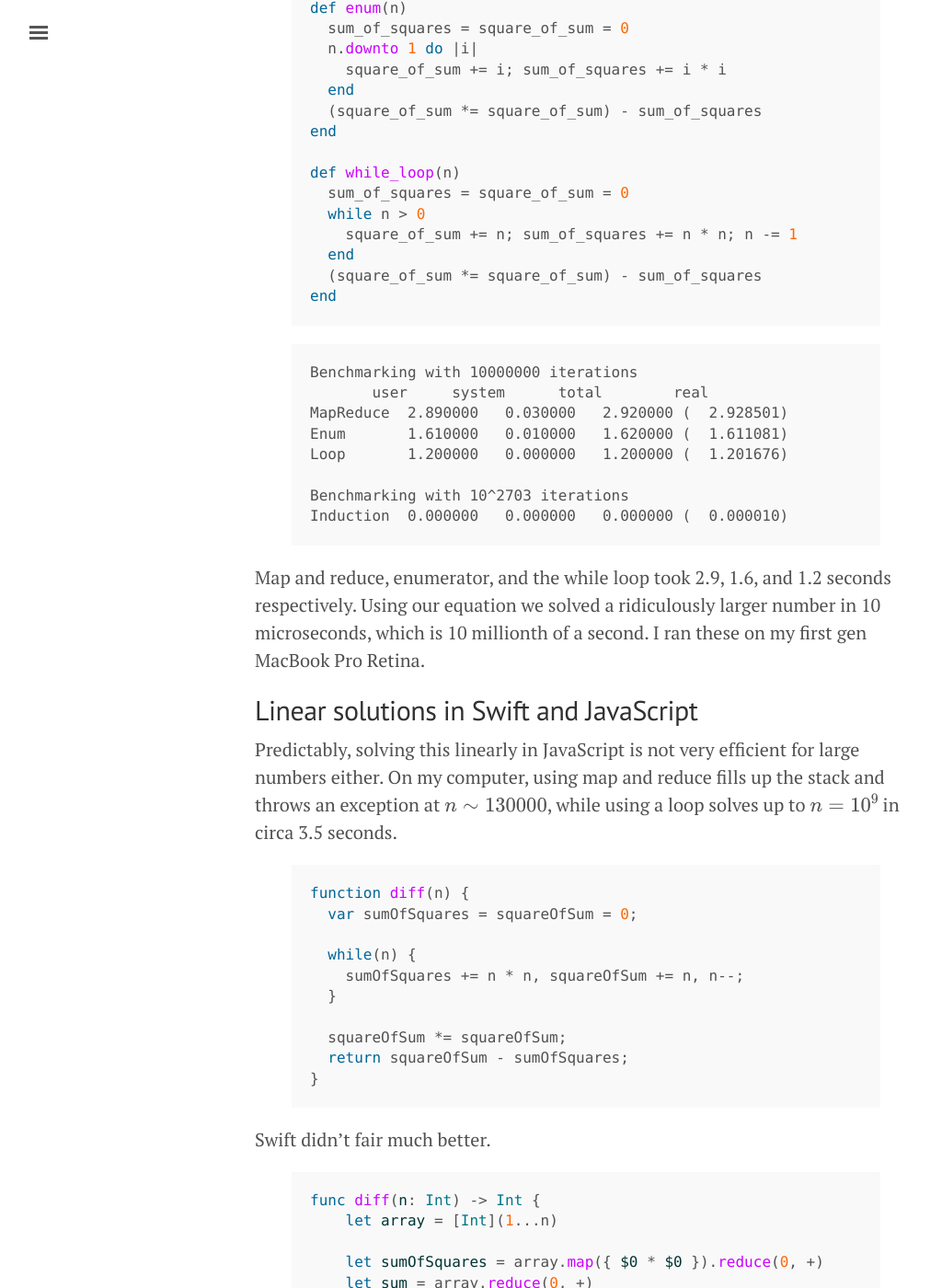
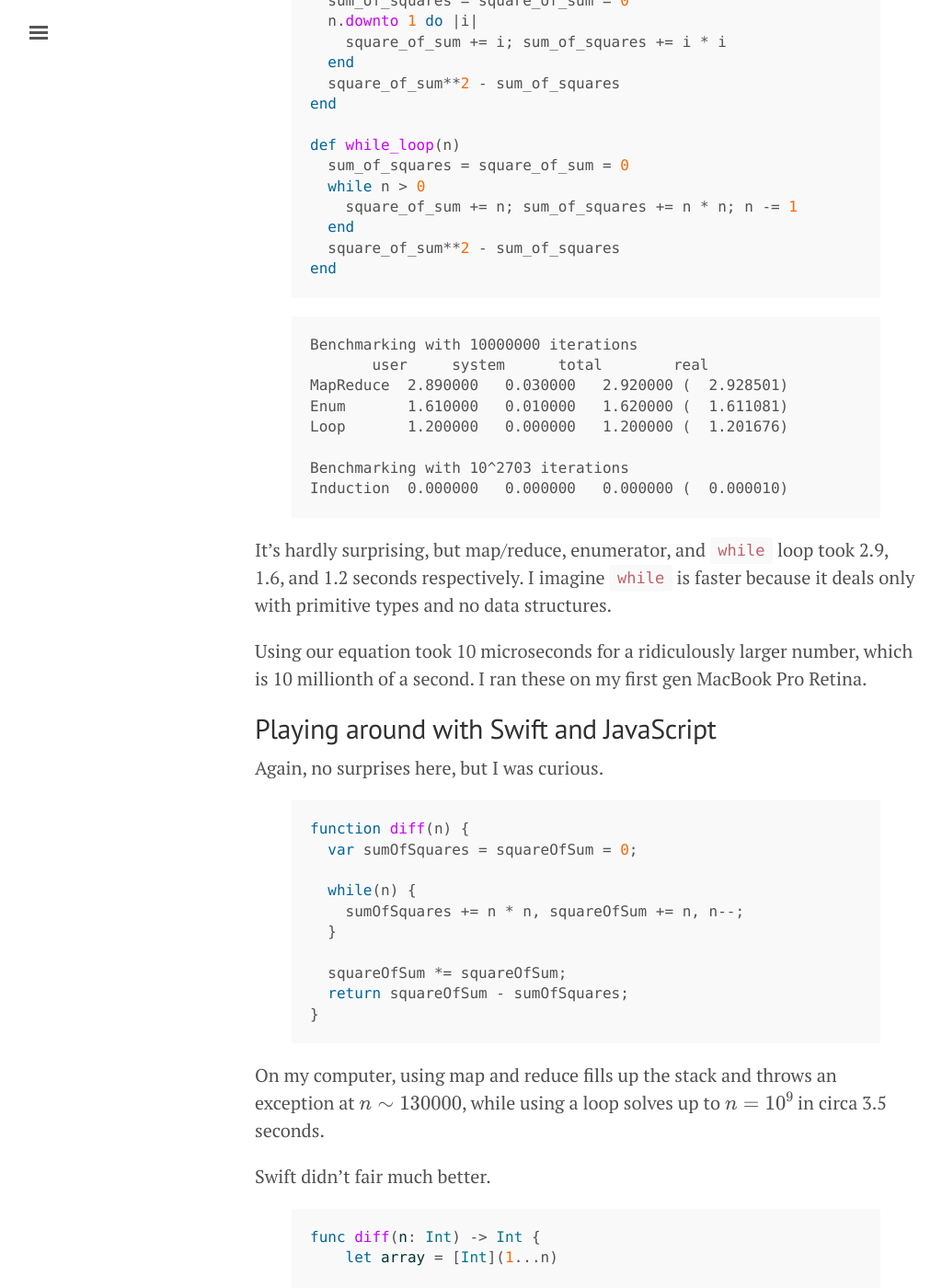
Before and after one commit to abitdodgy/blog, a Jekyll site: the page built from _posts/2015-09-06-project-euler-problem-6.md, in a window 1280 px wide and 1400 px high, scrolled down 2212 px. Shown: the whole window at 92% size, without its empty margins (3-1027 px from the left). Built offline with Jekyll 4.4.1, drawn with Linux system fonts in a browser that asks for light colours; formulas are drawn with MathJax 3; some of the changed text lies outside the part shown.

Commit message:
improves project euler post

```diff
--- a/_posts/2015-09-06-project-euler-problem-6.md
+++ b/_posts/2015-09-06-project-euler-problem-6.md
@@ -19,13 +19,13 @@ Up to $$n = 100$$ it is trivial, but we can use [math][1] to solve it up to mass
 
 ## Linear solution
 
-Sometimes the most obvious solution isn't necessarily the best one. Let's consider the problem linearly.
+Sometimes the most obvious solution isn't necessarily the best one.
 
 $$
 (1 + 2 + 3 + \cdots + 100)^2 + (1^2 + 2^2 + 3^2 + \cdots + 100^2)
 $$
 
-We can easily solve this in Ruby.
+This was my first try in Ruby.
 
 {% highlight ruby %}
 (1..100).reduce(:+)**2 - (1..100).map { |n| n**2 }.reduce(:+)
@@ -73,7 +73,7 @@ def enum(n)
   n.downto 1 do |i|
     square_of_sum += i; sum_of_squares += i * i
   end
-  (square_of_sum *= square_of_sum) - sum_of_squares
+  square_of_sum**2 - sum_of_squares
 end
 
 def while_loop(n)
@@ -81,7 +81,7 @@ def while_loop(n)
   while n > 0
     square_of_sum += n; sum_of_squares += n * n; n -= 1
   end
-  (square_of_sum *= square_of_sum) - sum_of_squares
+  square_of_sum**2 - sum_of_squares
 end
 {% endhighlight %}
 
@@ -96,11 +96,13 @@ Benchmarking with 10^2703 iterations
 Induction  0.000000   0.000000   0.000000 (  0.000010)
 {% endhighlight %}
 
-Map and reduce, enumerator, and the while loop took 2.9, 1.6, and 1.2 seconds respectively. Using our equation we solved a ridiculously larger number in 10 microseconds, which is 10 millionth of a second. I ran these on my first gen MacBook Pro Retina.
+It's hardly surprising, but map/reduce, enumerator, and `while` loop took 2.9, 1.6, and 1.2 seconds respectively. I imagine `while` is faster because it deals only with primitive types and no data structures.
 
-## Linear solutions in Swift and JavaScript
+Using our equation took 10 microseconds for a ridiculously larger number, which is 10 millionth of a second. I ran these on my first gen MacBook Pro Retina.
 
-Predictably, solving this linearly in JavaScript is not very efficient for large numbers either. On my computer, using map and reduce fills up the stack and throws an exception at $$n \sim 130000$$, while using a loop solves up to $$n = 10^9$$ in circa 3.5 seconds.
+## Playing around with Swift and JavaScript
+
+Again, no surprises here, but I was curious.
 
 {% highlight javascript %}
 function diff(n) {
@@ -114,6 +116,8 @@ function diff(n) {
   return squareOfSum - sumOfSquares;
 }
 {% endhighlight %}
+
+On my computer, using map and reduce fills up the stack and throws an exception at $$n \sim 130000$$, while using a loop solves up to $$n = 10^9$$ in circa 3.5 seconds.
 
 Swift didn't fair much better.
 
```
Also changed, not shown: other parts of _posts/2015-09-06-project-euler-problem-6.md (+1 -1 lines).
